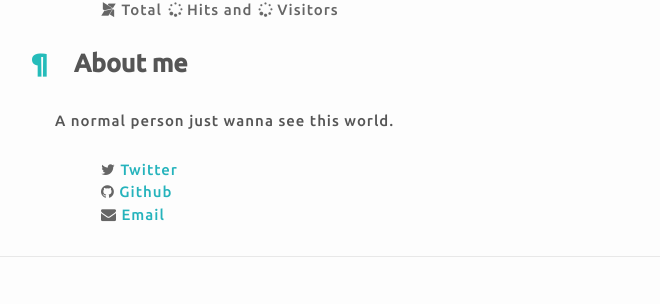
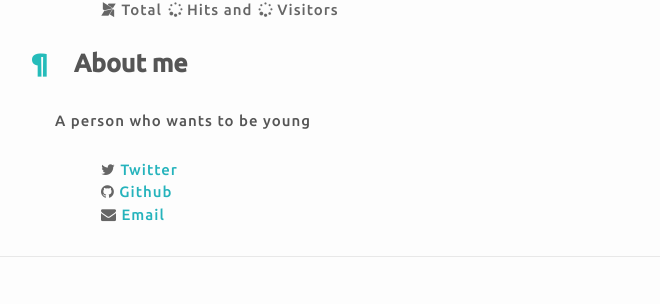
Before and after one commit to plus4070/plus4070.github.io, a Jekyll site: the page built from about.html, in a window 1280 px wide. Shown: the part 491-795 px from the top of the page, without its empty margins (169-829 px from the left). Built offline with Jekyll 4.4.1, drawn with Linux system fonts in a browser that asks for light colours; nearby versions of some CDN libraries; comment, search, counter and statistics services are not loaded.

Commit message:
Chagne config and about

```diff
--- a/_config.yml
+++ b/_config.yml
@@ -4,7 +4,7 @@
 email: plus4070@gmail.com # your email address
 description: >
     A Simple Jekyll Blog Theme. # this means to ignore newlines until "baseurl:"
-baseurl: "/plus4070.github.io" # the subpath of your site, e.g. /blog
+baseurl: "" # the subpath of your site, e.g. /blog
 url: "https://plus4070.github.io" # the base hostname & protocol for your site
 twitter_username: plus4070 # your Twitter username
 github_username: plus4070 # your Github username
--- a/about.html
+++ b/about.html
@@ -13,7 +13,7 @@
 	</ul></p>
 
 <h2>About me</h2>
-<p>A normal person just wanna see this world. </p>
+<p>A person who wants to be young</p>
     <p><ul class="about-list">
 		<li>
 			<i class="fa fa-twitter"></i><a href="https://twitter.com/{{ site.twitter_username }}"> Twitter</a>
```
